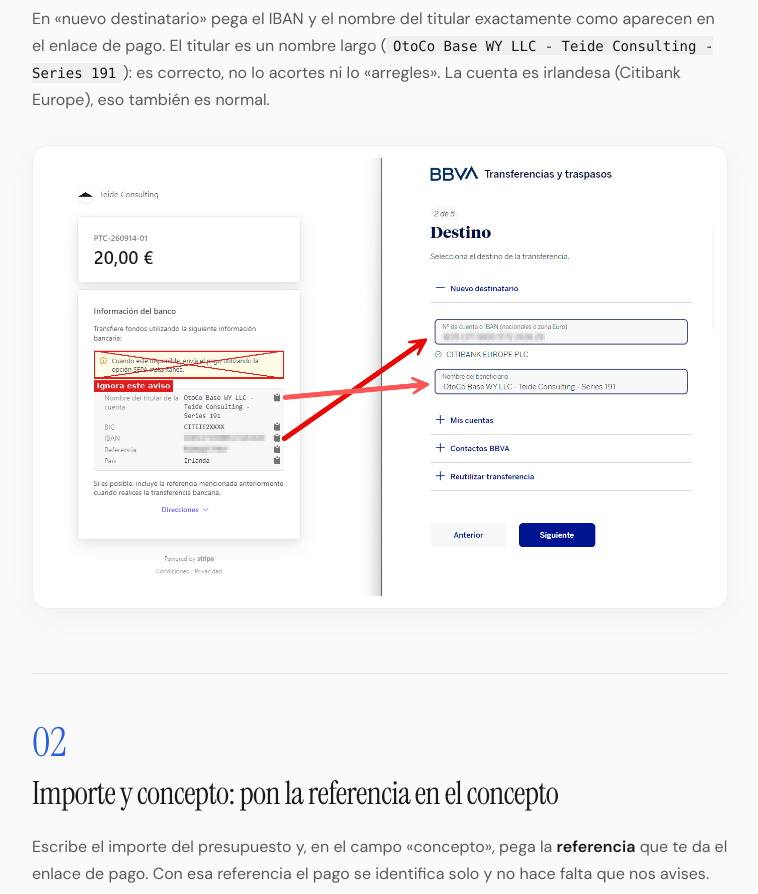
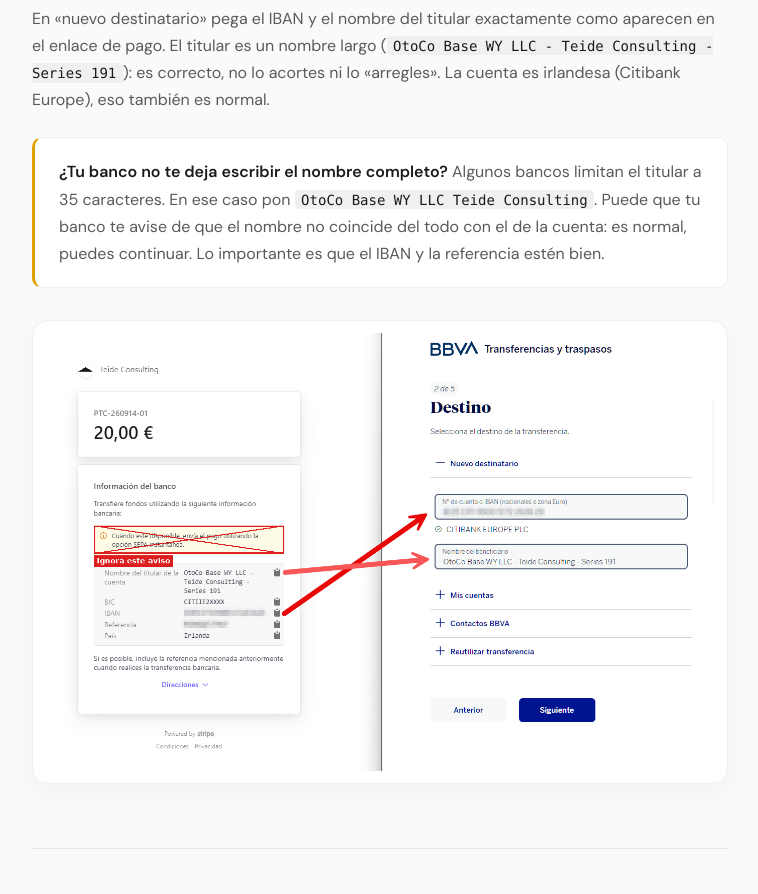
Before and after one commit to aparejadorivan/teide-consulting-site, a plain HTML site: page pagar-por-transferencia/index.html in a window 1280 px wide. Shown: the part 1020-1914 px from the top of the page, without its empty margins (260-1018 px from the left). Drawn offline with Linux system fonts and the light colour scheme.

Commit message:
Pagar por transferencia: nombre corto del titular para bancos que limitan a 35 caracteres
Co-Authored-By: Claude Fable 5.2 <noreply@anthropic.com>
Claude-Session: https://claude.ai/code/session_01FqavSLsZ5uaXCbpgiYH7Wa

```diff
--- a/pagar-por-transferencia/index.html
+++ b/pagar-por-transferencia/index.html
@@ -418,6 +418,11 @@
       <div class="step-number">01</div>
       <h2>Destinatario: copia el IBAN y el titular tal cual</h2>
       <p>En «nuevo destinatario» pega el IBAN y el nombre del titular exactamente como aparecen en el enlace de pago. El titular es un nombre largo (<code>OtoCo Base WY LLC - Teide Consulting - Series 191</code>): es correcto, no lo acortes ni lo «arregles». La cuenta es irlandesa (Citibank Europe), eso también es normal.</p>
+
+      <div class="callout">
+        <p><strong>¿Tu banco no te deja escribir el nombre completo?</strong> Algunos bancos limitan el titular a 35 caracteres. En ese caso pon <code>OtoCo Base WY LLC Teide Consulting</code>. Puede que tu banco te avise de que el nombre no coincide del todo con el de la cuenta: es normal, puedes continuar. Lo importante es que el IBAN y la referencia estén bien.</p>
+      </div>
+
       <figure class="shot">
         <a href="/pagar-por-transferencia/paso-1-destino.png"><img src="/pagar-por-transferencia/paso-1-destino.png" width="1333" height="871" loading="lazy" alt="A la izquierda, la tarjeta de datos bancarios del enlace de pago; a la derecha, la pantalla «Destino» de BBVA con el IBAN y el nombre del beneficiario copiados de la tarjeta. El aviso amarillo de Stripe sobre SEPA instantánea aparece tachado."></a>
       </figure>
```
